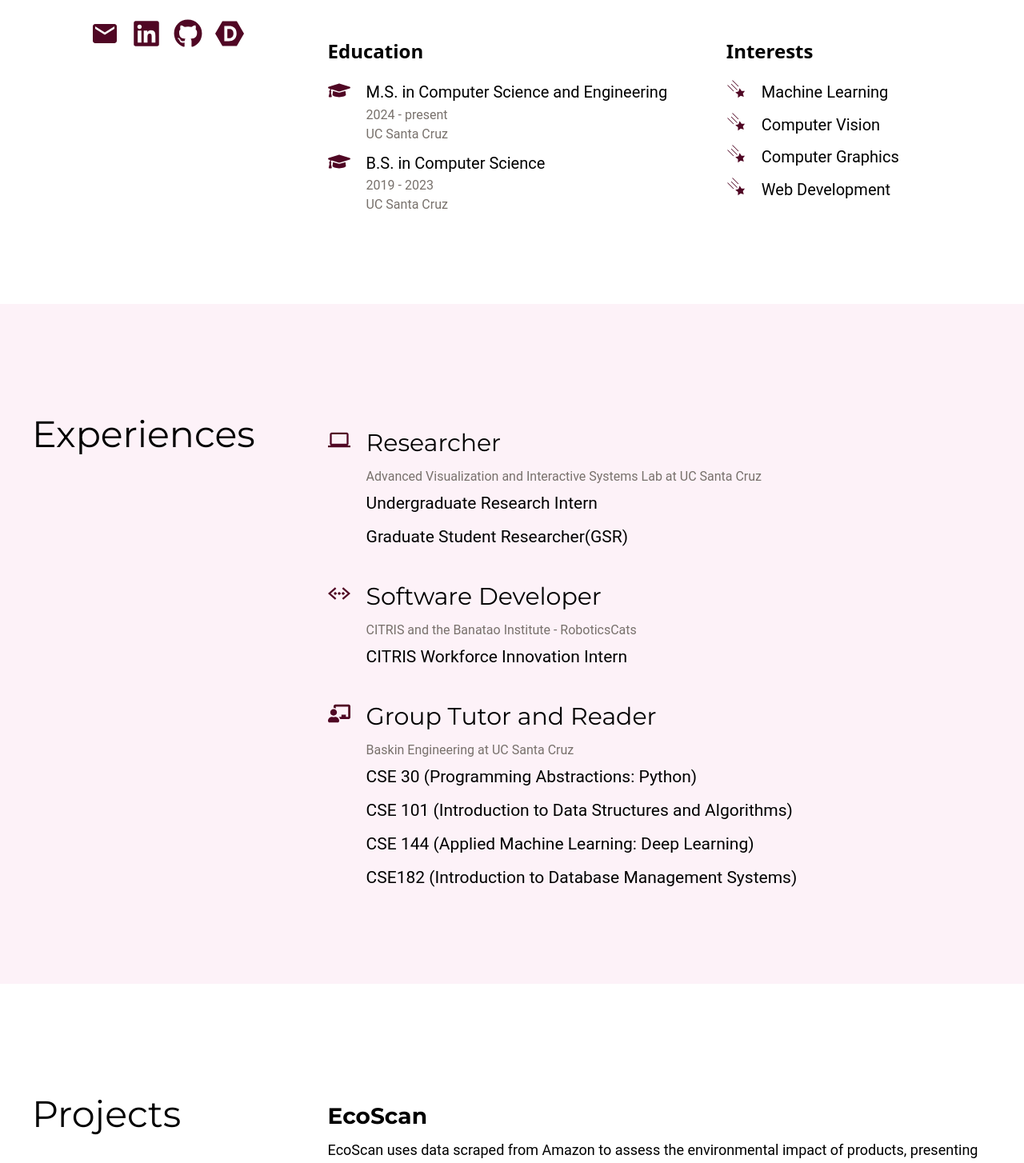
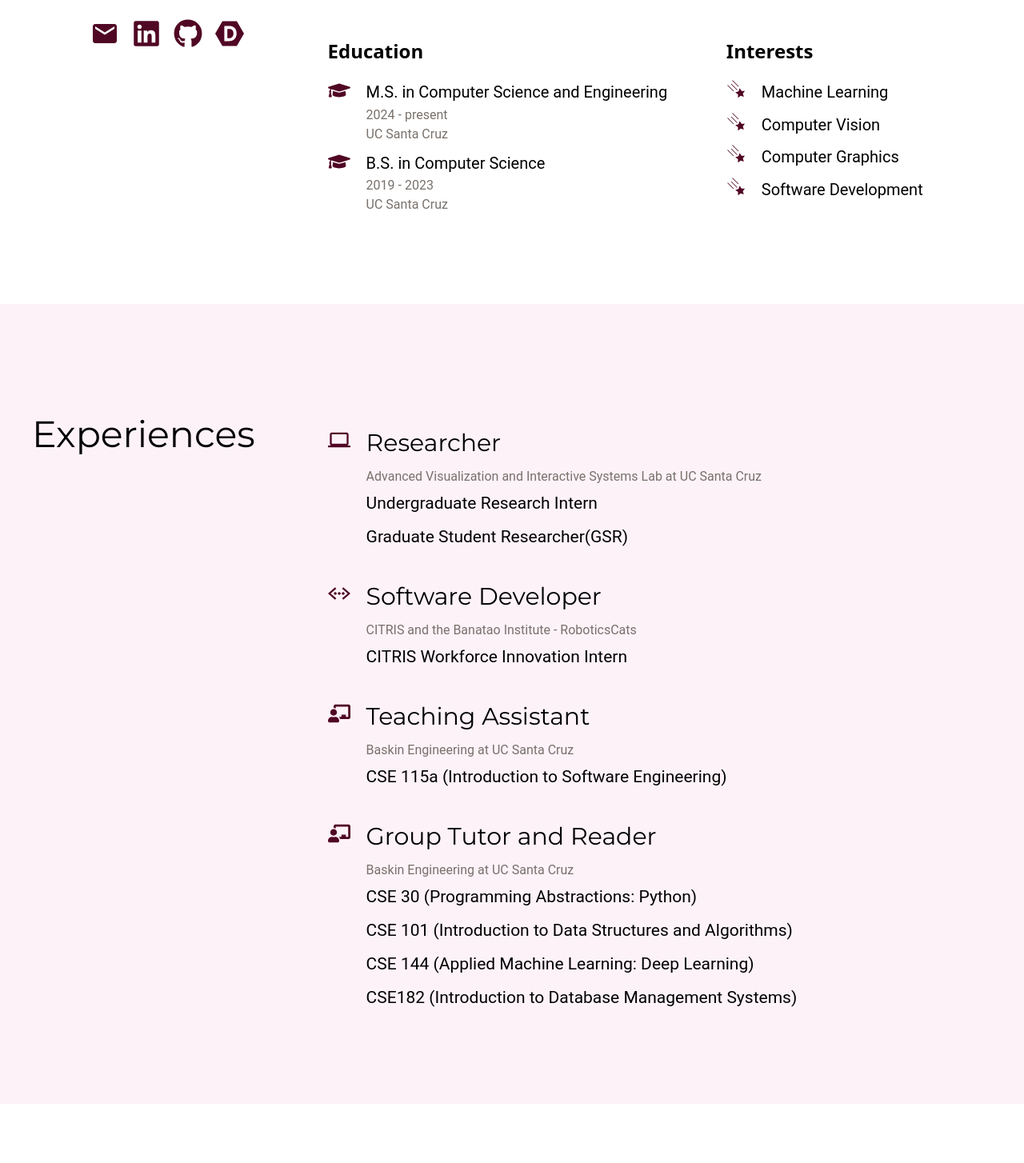
Before and after one commit to Mayuzh/monazhao, a React (Create React App) app: page /#/ in a window 1280 px wide. Shown: the part 521-1975 px from the top of the page at 80% size. Built offline with nearby package versions, Linux system fonts and the light colour scheme; a web font is replaced by a local one.

Commit message:
experience

```diff
--- a/src/components/Experiences.js
+++ b/src/components/Experiences.js
@@ -35,6 +35,14 @@ const Experiences = () => {
                     <div className='normal flex flex-row'>
                         <FaChalkboardTeacher size={28} className='mr-5 mt-3 text-pink-950' />
                         <div className='flex flex-col'>
+                            <span className='title lg:text-[30px] text-[24px]'>Teaching Assistant</span>
+                            <span className='text-stone-500 text-base'>Baskin Engineering at UC Santa Cruz</span>
+                            <span className='lg:text-[21px] text-[16px]'>CSE 115a (Introduction to Software Engineering)</span>
+                        </div>
+                    </div>
+                    <div className='normal flex flex-row'>
+                        <FaChalkboardTeacher size={28} className='mr-5 mt-3 text-pink-950' />
+                        <div className='flex flex-col'>
                             <span className='title lg:text-[30px] text-[24px]'>Group Tutor and Reader</span>
                             <span className='text-stone-500 text-base'>Baskin Engineering at UC Santa Cruz</span>
                             <span className='lg:text-[21px] text-[16px]'>CSE 30 (Programming Abstractions: Python)</span>
--- a/src/components/Home.js
+++ b/src/components/Home.js
@@ -96,7 +96,7 @@ const Home = () => {
                         <div className='normal flex flex-row mb-2'>
                             <GiFallingStar size={24} className='mr-5 text-pink-950' />
                             <div className=''>
-                                Web Development
+                                Software Development
                             </div>
                         </div>
                     </div>
```
